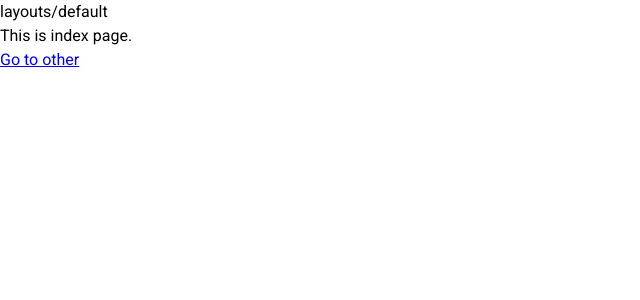
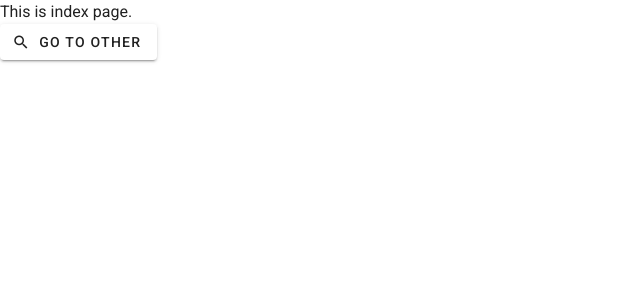
Before and after one commit to shota-kamezawa/practice-nuxt3, a Nuxt app: page / in a window 1280 px wide. Shown: the top 300 px of the page, without its empty margins (0-640 px from the left). Built offline with nearby package versions, Linux system fonts and the light colour scheme.

Commit message:
use vuetify components

```diff
--- a/src/app.vue
+++ b/src/app.vue
@@ -1,8 +1,6 @@
 <template>
-  <div>
-    <NuxtLoadingIndicator />
-    <NuxtLayout>
-      <NuxtPage />
-    </NuxtLayout>
-  </div>
+  <NuxtLoadingIndicator />
+  <NuxtLayout>
+    <NuxtPage />
+  </NuxtLayout>
 </template>
--- a/src/layouts/default.vue
+++ b/src/layouts/default.vue
@@ -1,6 +1,12 @@
+<script setup>
+import { VApp } from 'vuetify/components/VApp';
+import { VMain } from 'vuetify/components/VMain';
+</script>
+
 <template>
-  <div>
-    <div>layouts/default</div>
-    <NuxtPage />
-  </div>
+  <VApp>
+    <VMain>
+      <NuxtPage />
+    </VMain>
+  </VApp>
 </template>
--- a/src/pages/index.vue
+++ b/src/pages/index.vue
@@ -1,4 +1,7 @@
 <script setup>
+import { VBtn } from 'vuetify/components/VBtn';
+import { VIcon } from 'vuetify/components/VIcon';
+
 await new Promise((resolve) => {
   console.log(`loading index page... [server: ${process.server}]`);
   setTimeout(resolve, 1000);
@@ -11,5 +14,8 @@ definePageMeta({
 
 <template>
   <div>This is index page.</div>
-  <NuxtLink to="/other">Go to other</NuxtLink>
+  <VBtn to="/other">
+    <VIcon icon="mdi-magnify" start />
+    Go to other
+  </VBtn>
 </template>
```
